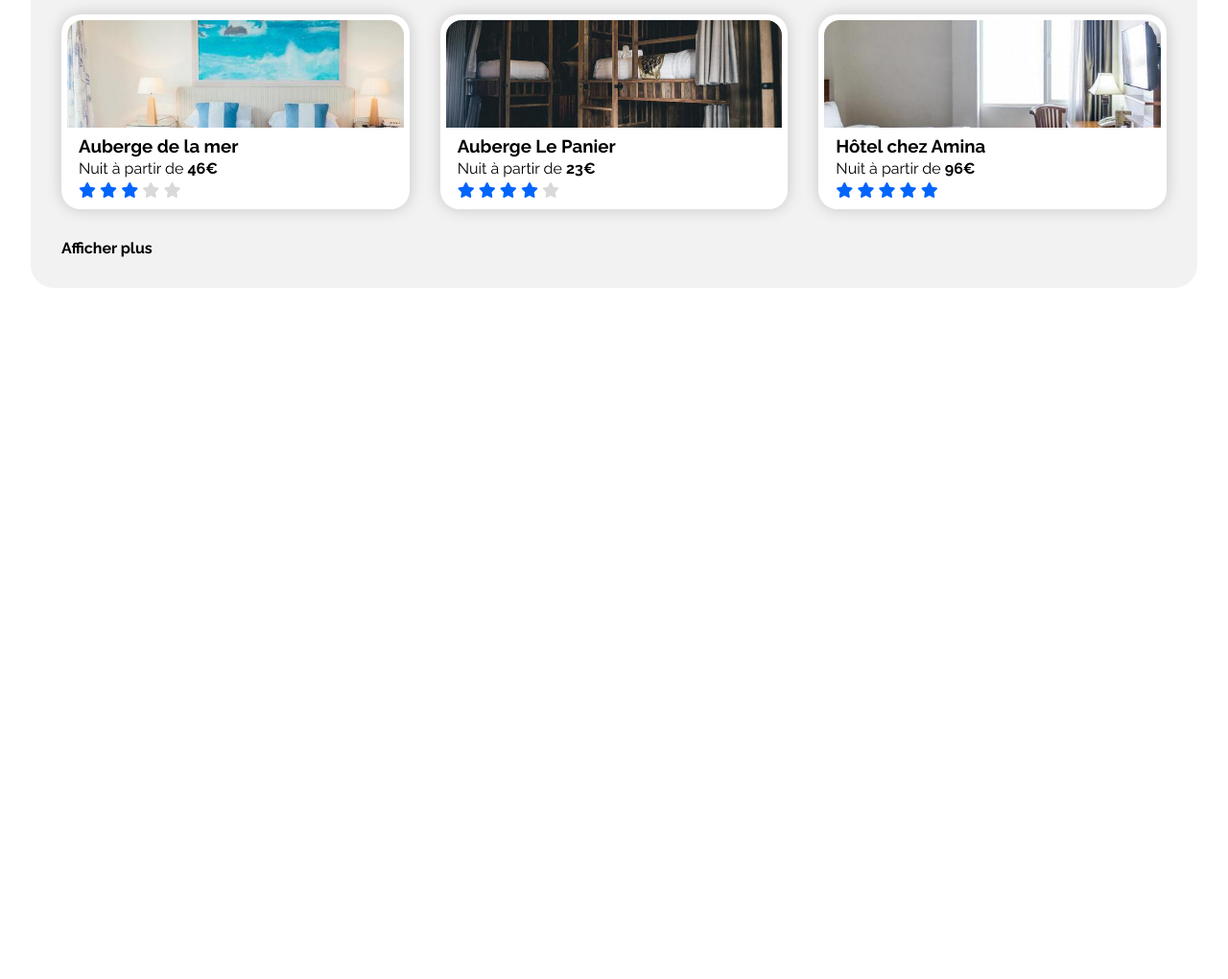
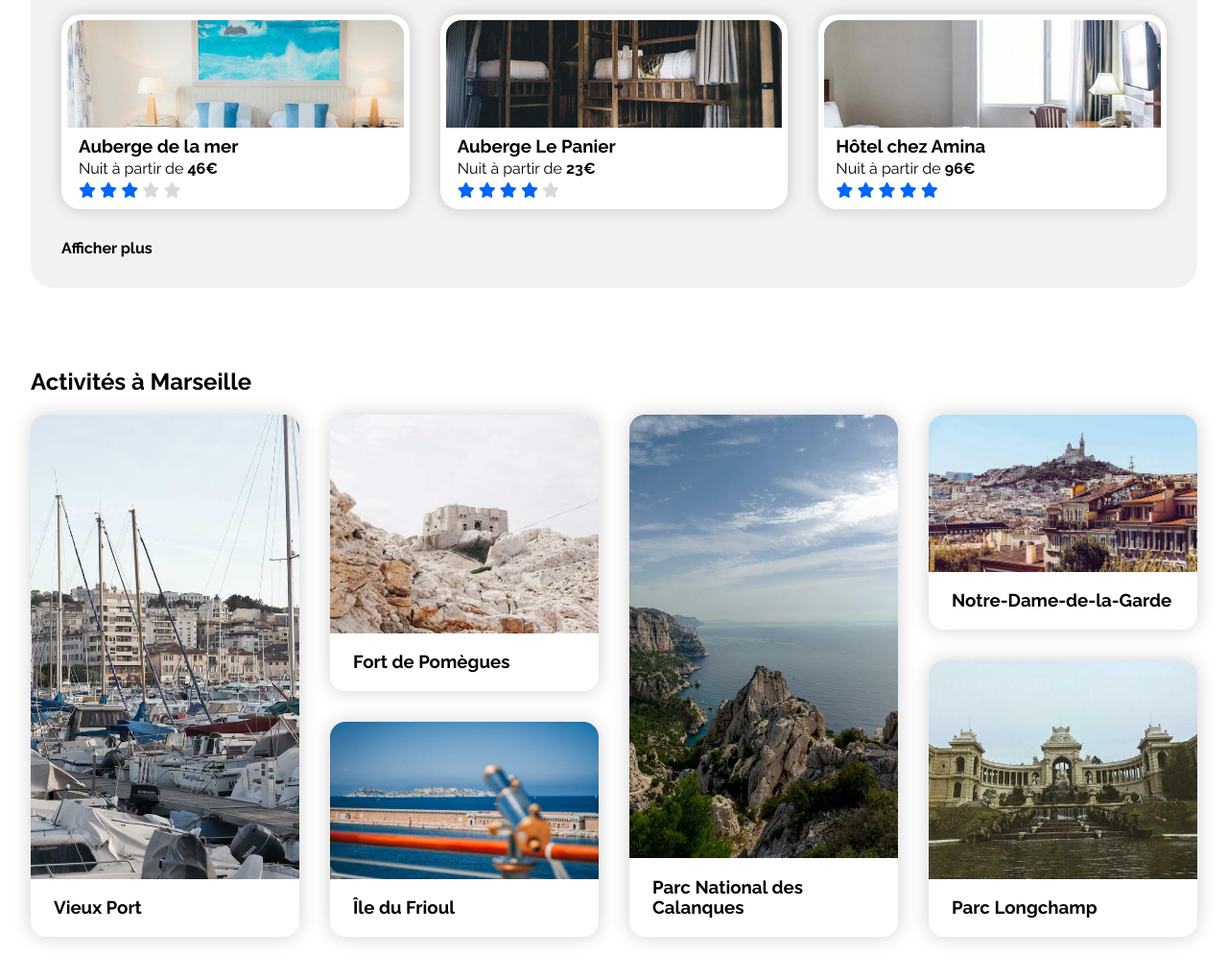
Before and after one commit to JeremyV06/Projet2, a plain HTML site: page Reservia.html in a window 1280 px wide. Shown: the part 1052-2072 px from the top of the page at 96% size. Before the commit the page ends 1352 px from the top, so only its background shows below. Drawn offline with Linux system fonts and the light colour scheme.

Commit message:
Commit avant le footer

```diff
--- a/Reservia.html
+++ b/Reservia.html
@@ -261,3 +261,97 @@
               </div>
             </div>
           </a>
+        </article>
+        <article class="hostingMainCard hostingPopularCard">
+          <a class="hostingPopularWrapcontent" href="#">
+            <div class="hostingPopularWrapcontentWrapimg">
+              <img
+                class="hostingPopularWrapcontentWrapimgImg"
+                src="./img/hosting/small/febrian-zakaria-sjvU0THccQA-unsplash.jpg"
+                alt="Chambre avec un lit superposé avec une fenêtre vu sur la ville."
+              >
+            </div>
+            <div class="hostingPopularWrapcontentContent">
+              <h3 class="hostingMainCardFigureCaptionTitle">Hôtel Tout bleu et Blanc</h3>
+              <p class="hostingMainCardDesc">Nuit à partir de <strong class="hostingMainCardDescPrice">68€</strong></p>
+              <div class="hostingPopularWrapcontentContentWhitespace"></div>
+              <div class="hostingMainCardGrade">
+                <i class="fas fa-star hostingMainCardGradeIcon" data-active="true"></i>
+                <i class="fas fa-star hostingMainCardGradeIcon" data-active="true"></i>
+                <i class="fas fa-star hostingMainCardGradeIcon" data-active="true"></i>
+                <i class="fas fa-star hostingMainCardGradeIcon" data-active="true"></i>
+                <i class="fas fa-star hostingMainCardGradeIcon" data-active="false"></i>
+              </div>
+            </div>
+          </a>
+        </article>
+      </aside>
+
+    </section>
+    <!-- HOSTING -->
+
+    <!-- ACTIVITY -->
+    <section class="activity" id="activity">
+      <h2 class="activityTitle">Activités à Marseille</h2>
+      <a href="#" class="activityCard activityCard1">
+        <div class="activityCardWrapimg">
+          <img
+            class="activityCardWrapimgImg"
+            src="./img/activity/medium/reno-laithienne-QUgJhdY5Fyk-unsplash.jpg"
+            alt="Un port de plaisance remplis de bateau en premier plan avec une ville dans le second plan"
+          >
+        </div>
+        <h3 class="activityCardTitle">Vieux Port</h3>
+      </a>
+      <a href="#" class="activityCard activityCard2">
+        <div class="activityCardWrapimg">
+          <img
+            class="activityCardWrapimgImg"
+            src="./img/activity/small/paul-hermann-QFTrLdQIRhI-unsplash.jpg"
+            alt="Desert rocailleux beige avec un fort elle aussi beige un peu plus loin dans l'image"
+          >
+        </div>
+        <h3 class="activityCardTitle">Fort de Pomègues</h3>
+      </a>
+      <a href="#" class="activityCard activityCard3">
+        <div class="activityCardWrapimg">
+          <img
+            class="activityCardWrapimgImg"
+            src="./img/activity/medium/kilyan-sockalingum-NR8-cBCN3aI-unsplash.jpg"
+            alt="Paysage mélengeant roche et verdure en premier plan et une grande mer bleu en second plan"
+          >
+        </div>
+        <h3 class="activityCardTitle">Parc National des Calanques</h3>
+      </a>
+      <a href="#" class="activityCard activityCard4">
+        <div class="activityCardWrapimg">
+          <img
+            class="activityCardWrapimgImg"
+            src="./img/activity/small/florian-wehde-xW9e8gdotxI-unsplash.jpg"
+            alt="Grande ville assez plate mais doté d'une colline qui mets en valeur un bâtiment, certainement religieux"
+          >
+        </div>
+        <h3 class="activityCardTitle">Notre-Dame-de-la-Garde</h3>
+      </a>
+      <a href="#" class="activityCard activityCard5">
+        <div class="activityCardWrapimg">
+          <img
+            class="activityCardWrapimgImg"
+            src="./img/activity/small/kevin-hikari-rV_Qd1l-VXg-unsplash.jpg"
+            alt="Longue vue sur terre en premier plan, mer en second plan et ile en troisième plan"
+          >
+        </div>
+        <h3 class="activityCardTitle">Île du Frioul</h3>
+      </a>
+      <a href="#" class="activityCard activityCard6">
+        <div class="activityCardWrapimg">
+          <img
+            class="activityCardWrapimgImg"
+            src="./img/activity/small/lena-paulin-wH2-EJoDcV0-unsplash.jpg"
+            alt="Majestueux batiment au pierres blanches dôté d'une fontaine, tout autant majestueuse"
+          >
+        </div>
+        <h3 class="activityCardTitle">Parc Longchamp</h3>
+      </a>
+    </section>
+    <!-- ACTIVITY -->
```
